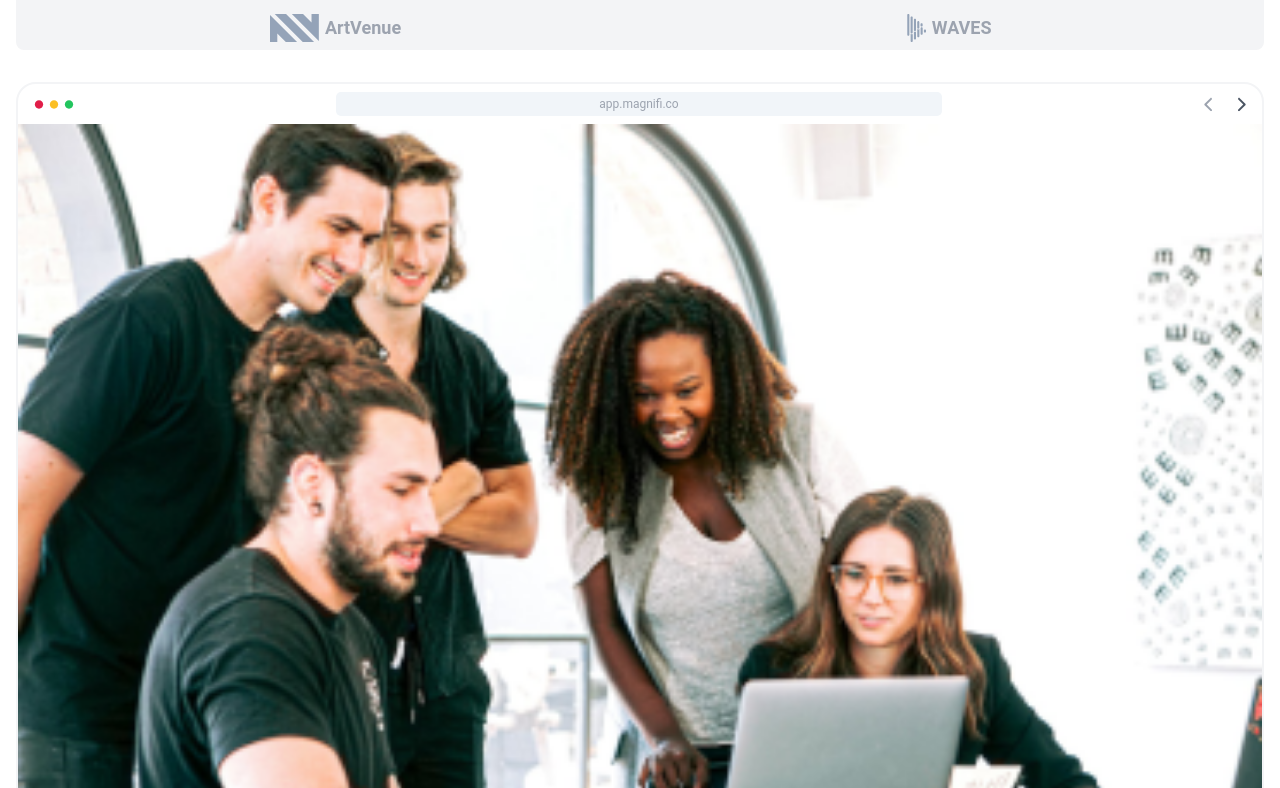
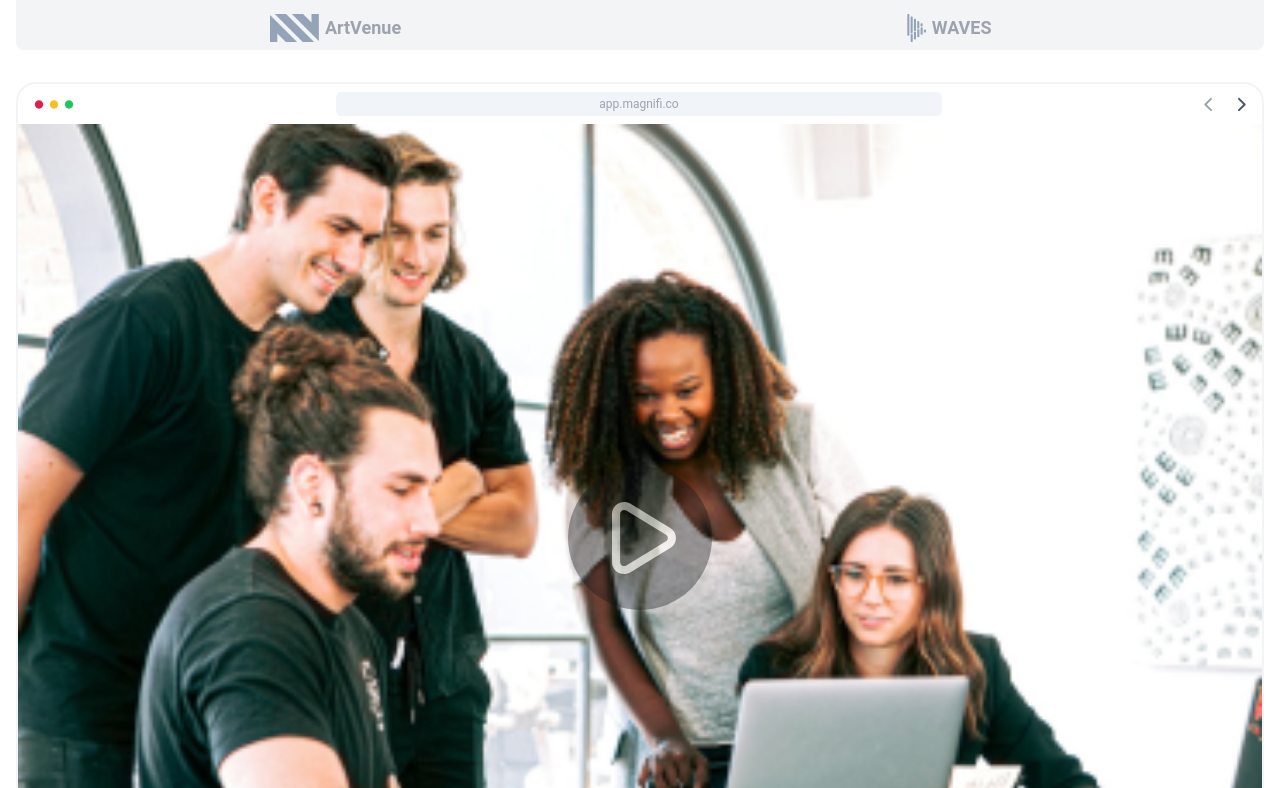
Before and after one commit to BagBear84/react-tailwind-project, a React (Create React App) app: page / in a window 1280 px wide. Shown: the part 372-1160 px from the top of the page. Built offline with nearby package versions, Linux system fonts and the light colour scheme.

Commit message:
forget to add player icon (-_-)

```diff
--- a/src/App.jsx
+++ b/src/App.jsx
@@ -6,10 +6,18 @@ import shells from './images/2.svg'
 import waves from './images/3.svg'
 import artvenue from './images/4.svg'
 import video from './images/Video.png'
+import {ReactComponent as PlayerIcon} from './images/player-icon.svg'
 import {ReactComponent as Dote } from './images/circle-f.svg'
 import {ReactComponent as VectorWindow } from './images/Vector-window.svg'
+import { useRef } from 'react';
+// import { useState } from 'react';
 
 function App() {
+
+  // const myRef = useRef()
+
+  // console.log(myRef.current.offSetHeight)
+
   return (
     <div className="App w-full">
       <div className=' font-roboto '>
@@ -49,8 +57,11 @@ function App() {
                 </div>
 
               </div>
-              <div >
-                <img className='w-full rounded-b-[18px]' src={video}/>
+              <div>
+                <div className='relative' id='foo' >
+                  <img className='w-full rounded-b-[18px]' src={video}/>
+                  <PlayerIcon className='absolute h-fit inset-1/2 -translate-x-1/2 -translate-y-1/2' id='videoPlayer'/>
+                </div>
               </div>
             </div>
           </div>
```
Also changed, not shown: src/images/player-icon.svg (added).
